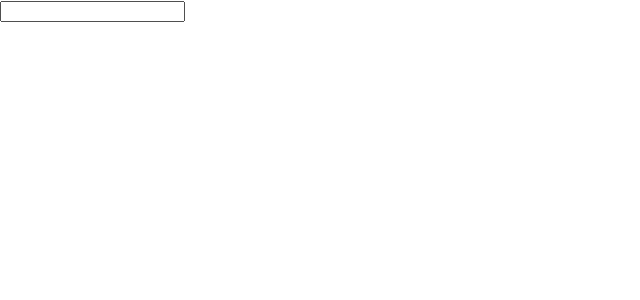
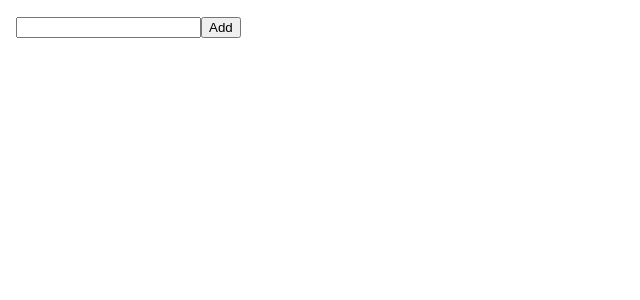
Before and after one commit to NamatBayamanov/react-task, a React (Create React App) app: page / in a window 1280 px wide. Shown: the top 300 px of the page, without its empty margins (0-640 px from the left). Built offline with nearby package versions, Linux system fonts and the light colour scheme.

Commit message:
added chnges

```diff
--- a/src/App.js
+++ b/src/App.js
@@ -1,9 +1,13 @@
 import Example from "./components/Example/Example";
+import ComponentList from "./components/Example2/Example2";
+import Example2 from "./components/Example2/Example2";
 
 function App() {
   return (
     <div className="App">
         <Example/>
+
+        {/* <Example2/> */}
     </div>
   );
 }
--- a/src/components/Example/Example.js
+++ b/src/components/Example/Example.js
@@ -1,11 +1,56 @@
+import React, { useRef, useState } from "react";
+import classes from "./Example.module.scss";
+
+
 function Example() {
+
+  const styles = {
+    width: "10px",
+  };
+  // const ref = useRef(null);
+
+
+  const [input, setInput] = useState("");
+  const [items, setItems] = useState([]);
+
+  function handleChange(event) {
+    setInput(event.target.value);
+  }
+
+  function handleClick() {
+    setItems([...items, input]);
+    setInput("");
+    // ref.current.focus();
+  }
+
+
+
+  function deleteElement(event) {
+    setItems(
+        items.map(item => {
+          {}
+        }
+      )
+    );
+  };
+
   return (
 
     <>
-      <div className="Example">
+      <div className={classes.Example}>
         <label>
-          <input type="text"/>
+          <input onChange={handleChange}  value={input} />
         </label>
+
+        <button onClick={handleClick}>
+          Add
+        </button>
+
+
+        <ul className={classes.list}>
+          {items.map(item =>  <><li>{item}</li><button style={styles} onClick={deleteElement}>-</button> </>)}
+
+        </ul>
       </div>
     </>
   );
--- /dev/null
+++ b/src/components/Example/Example.module.scss
@@ -0,0 +1,16 @@
+.Example {
+  padding: 1rem;
+}
+
+.Example {
+  & .list {
+    display: flex;
+    flex-direction: column;
+  }
+}
+
+.Example {
+  & .btn {
+    display: inline;
+  }
+}
```
Also changed, not shown: src/components/Example2/Example2.js (added, +46 -0 lines).
